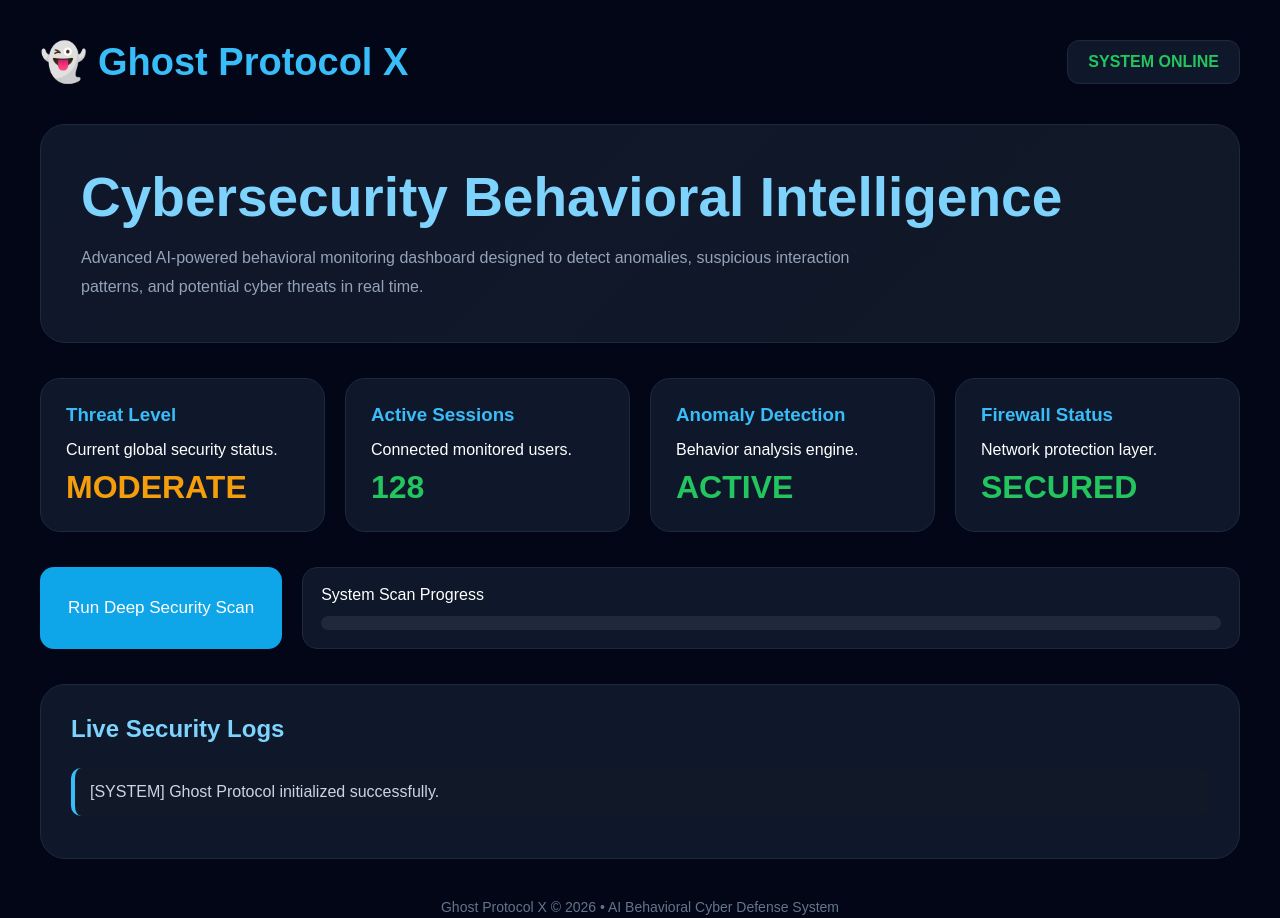
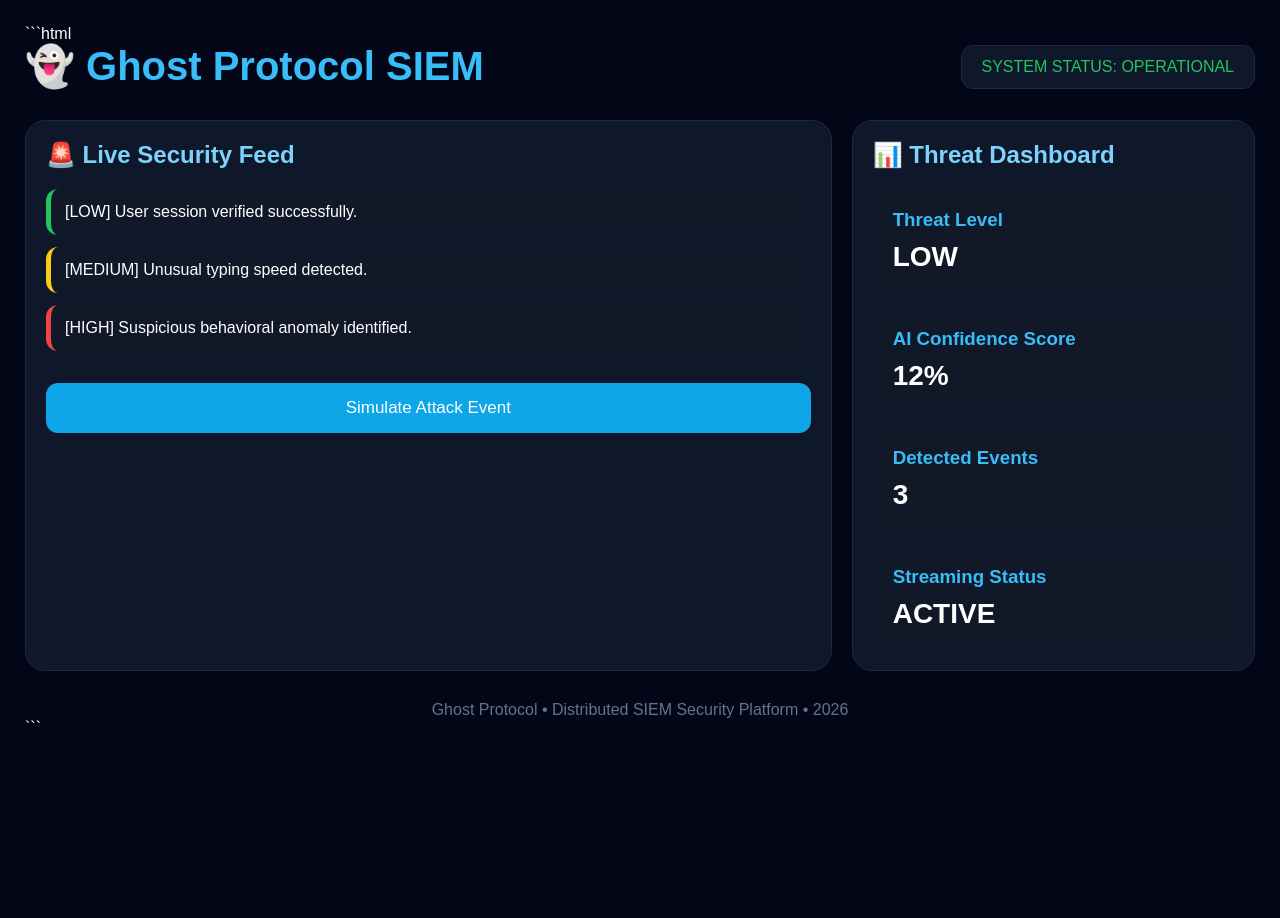
Before and after one commit to Djaoutiser/ghost-protocol, a plain HTML site: page index.html in a window 1280 px wide. After the commit the page ends 800 px from the top, so only its background shows below. Drawn offline with Linux system fonts and the light colour scheme.

Commit message:
Update index.html

````diff
--- a/index.html
+++ b/index.html
@@ -1,9 +1,11 @@
+```html
 <!DOCTYPE html>
 <html lang="en">
 <head>
-  <meta charset="UTF-8" />
-  <meta name="viewport" content="width=device-width, initial-scale=1.0"/>
-  <title>Ghost Protocol X</title>
+  <meta charset="UTF-8">
+  <meta name="viewport" content="width=device-width, initial-scale=1.0">
+
+  <title>Ghost Protocol SIEM</title>
 
   <style>
 
@@ -18,110 +20,97 @@
       background:#020617;
       color:white;
       min-height:100vh;
-      padding:40px;
-    }
-
-    .container{
-      max-width:1200px;
-      margin:auto;
+      padding:25px;
     }
 
     .topbar{
       display:flex;
       justify-content:space-between;
       align-items:center;
-      margin-bottom:40px;
+      margin-bottom:30px;
     }
 
-    .logo{
-      font-size:38px;
+    .title{
+      font-size:40px;
+      color:#38bdf8;
       font-weight:bold;
-      color:#38bdf8;
     }
 
-    .status-live{
+    .status{
       background:#0f172a;
       padding:12px 20px;
       border-radius:12px;
       border:1px solid #1e293b;
       color:#22c55e;
-      font-weight:bold;
-    }
-
-    .hero{
-      background:linear-gradient(135deg,#0f172a,#111827);
-      padding:40px;
-      border-radius:25px;
-      margin-bottom:35px;
-      border:1px solid #1e293b;
-    }
-
-    .hero h1{
-      font-size:55px;
-      margin-bottom:15px;
-      color:#7dd3fc;
-    }
-
-    .hero p{
-      color:#94a3b8;
-      line-height:1.8;
-      max-width:800px;
     }
 
     .grid{
       display:grid;
-      grid-template-columns:repeat(auto-fit,minmax(260px,1fr));
+      grid-template-columns:2fr 1fr;
       gap:20px;
-      margin-bottom:35px;
+    }
+
+    .panel{
+      background:#0f172a;
+      border:1px solid #1e293b;
+      border-radius:20px;
+      padding:20px;
+    }
+
+    .panel h2{
+      margin-bottom:20px;
+      color:#7dd3fc;
+    }
+
+    .logs{
+      max-height:500px;
+      overflow:auto;
+    }
+
+    .log{
+      background:#111827;
+      padding:14px;
+      border-radius:12px;
+      margin-bottom:12px;
+      border-left:5px solid #22c55e;
+    }
+
+    .medium{
+      border-left:5px solid #facc15;
+    }
+
+    .high{
+      border-left:5px solid #ef4444;
+    }
+
+    .cards{
+      display:flex;
+      flex-direction:column;
+      gap:15px;
     }
 
     .card{
-      background:#0f172a;
-      padding:25px;
-      border-radius:20px;
-      border:1px solid #1e293b;
-      transition:0.3s;
-    }
-
-    .card:hover{
-      transform:translateY(-5px);
-      border-color:#38bdf8;
+      background:#111827;
+      padding:20px;
+      border-radius:16px;
     }
 
     .card h3{
-      margin-bottom:15px;
+      margin-bottom:10px;
       color:#38bdf8;
     }
 
-    .big{
-      font-size:32px;
+    .metric{
+      font-size:28px;
       font-weight:bold;
-      margin-top:10px;
-    }
-
-    .safe{
-      color:#22c55e;
-    }
-
-    .warning{
-      color:#f59e0b;
-    }
-
-    .danger{
-      color:#ef4444;
-    }
-
-    .scan-section{
-      display:flex;
-      gap:20px;
-      margin-bottom:35px;
-      flex-wrap:wrap;
     }
 
     button{
-      padding:18px 28px;
+      width:100%;
+      margin-top:20px;
+      padding:15px;
       border:none;
-      border-radius:14px;
+      border-radius:12px;
       background:#0ea5e9;
       color:white;
       font-size:17px;
@@ -133,57 +122,10 @@
       background:#0284c7;
     }
 
-    .progress-box{
-      flex:1;
-      min-width:250px;
-      background:#0f172a;
-      border-radius:15px;
-      padding:18px;
-      border:1px solid #1e293b;
-    }
-
-    .progress-bar{
-      width:100%;
-      height:14px;
-      background:#1e293b;
-      border-radius:20px;
-      overflow:hidden;
-      margin-top:12px;
-    }
-
-    .progress{
-      width:0%;
-      height:100%;
-      background:linear-gradient(to right,#06b6d4,#38bdf8);
-      transition:1s;
-    }
-
-    .logs{
-      background:#0f172a;
-      padding:30px;
-      border-radius:25px;
-      border:1px solid #1e293b;
-    }
-
-    .logs h2{
-      margin-bottom:25px;
-      color:#7dd3fc;
-    }
-
-    .log{
-      background:#111827;
-      padding:15px;
-      border-left:4px solid #38bdf8;
-      border-radius:10px;
-      margin-bottom:12px;
-      color:#cbd5e1;
-    }
-
     .footer{
+      margin-top:30px;
       text-align:center;
-      margin-top:40px;
       color:#64748b;
-      font-size:14px;
     }
 
   </style>
@@ -191,140 +133,144 @@
 
 <body>
 
-  <div class="container">
+  <div class="topbar">
 
-    <div class="topbar">
-      <div class="logo">👻 Ghost Protocol X</div>
-      <div class="status-live">SYSTEM ONLINE</div>
+    <div class="title">
+      👻 Ghost Protocol SIEM
     </div>
 
-    <div class="hero">
-      <h1>Cybersecurity Behavioral Intelligence</h1>
-
-      <p>
-        Advanced AI-powered behavioral monitoring dashboard designed to detect anomalies,
-        suspicious interaction patterns, and potential cyber threats in real time.
-      </p>
+    <div class="status">
+      SYSTEM STATUS: OPERATIONAL
     </div>
 
-    <div class="grid">
+  </div>
 
-      <div class="card">
-        <h3>Threat Level</h3>
-        <p>Current global security status.</p>
-        <div class="big warning" id="threat">
-          MODERATE
+  <div class="grid">
+
+    <div class="panel">
+
+      <h2>🚨 Live Security Feed</h2>
+
+      <div class="logs" id="logs">
+
+        <div class="log">
+          [LOW] User session verified successfully.
         </div>
+
+        <div class="log medium">
+          [MEDIUM] Unusual typing speed detected.
+        </div>
+
+        <div class="log high">
+          [HIGH] Suspicious behavioral anomaly identified.
+        </div>
+
       </div>
 
-      <div class="card">
-        <h3>Active Sessions</h3>
-        <p>Connected monitored users.</p>
-        <div class="big safe">
-          128
-        </div>
-      </div>
-
-      <div class="card">
-        <h3>Anomaly Detection</h3>
-        <p>Behavior analysis engine.</p>
-        <div class="big safe">
-          ACTIVE
-        </div>
-      </div>
-
-      <div class="card">
-        <h3>Firewall Status</h3>
-        <p>Network protection layer.</p>
-        <div class="big safe">
-          SECURED
-        </div>
-      </div>
+      <button onclick="generateAttack()">
+        Simulate Attack Event
+      </button>
 
     </div>
 
-    <div class="scan-section">
+    <div class="panel">
 
-      <button onclick="runScan()">
-        Run Deep Security Scan
-      </button>
+      <h2>📊 Threat Dashboard</h2>
 
-      <div class="progress-box">
-        <p>System Scan Progress</p>
+      <div class="cards">
 
-        <div class="progress-bar">
-          <div class="progress" id="progress"></div>
+        <div class="card">
+          <h3>Threat Level</h3>
+          <div class="metric" id="threatLevel">
+            LOW
+          </div>
         </div>
-      </div>
 
-    </div>
+        <div class="card">
+          <h3>AI Confidence Score</h3>
+          <div class="metric" id="score">
+            12%
+          </div>
+        </div>
 
-    <div class="logs">
+        <div class="card">
+          <h3>Detected Events</h3>
+          <div class="metric" id="events">
+            3
+          </div>
+        </div>
 
-      <h2>Live Security Logs</h2>
-
-      <div id="logsContainer">
-
-        <div class="log">
-          [SYSTEM] Ghost Protocol initialized successfully.
+        <div class="card">
+          <h3>Streaming Status</h3>
+          <div class="metric">
+            ACTIVE
+          </div>
         </div>
 
       </div>
 
     </div>
 
-    <div class="footer">
-      Ghost Protocol X © 2026 • AI Behavioral Cyber Defense System
-    </div>
+  </div>
 
+  <div class="footer">
+    Ghost Protocol • Distributed SIEM Security Platform • 2026
   </div>
 
   <script>
 
-    function runScan(){
+    let count = 3;
 
-      const logsContainer = document.getElementById("logsContainer");
-      const progress = document.getElementById("progress");
-      const threat = document.getElementById("threat");
+    function generateAttack(){
 
-      progress.style.width = "100%";
+      const logs = document.getElementById("logs");
 
-      const logs = [
+      const events = [
 
-        "[SCAN] Initializing deep analysis...",
-        "[AI] Monitoring user behavioral metrics...",
-        "[NETWORK] Firewall integrity verified.",
-        "[ENGINE] No intrusion patterns detected.",
-        "[SYSTEM] Threat analysis completed.",
-        "[SECURITY] Environment stable and protected."
+        {
+          text:"[LOW] Session activity remains stable.",
+          class:"log",
+          level:"LOW",
+          score:"18%"
+        },
+
+        {
+          text:"[MEDIUM] Behavioral inconsistency detected.",
+          class:"log medium",
+          level:"MEDIUM",
+          score:"61%"
+        },
+
+        {
+          text:"[HIGH] Potential intrusion attempt detected.",
+          class:"log high",
+          level:"HIGH",
+          score:"94%"
+        }
 
       ];
 
-      logsContainer.innerHTML = "";
+      const randomEvent =
+        events[Math.floor(Math.random() * events.length)];
 
-      logs.forEach((log,index)=>{
+      const div = document.createElement("div");
 
-        setTimeout(()=>{
+      div.className = randomEvent.class;
 
-          logsContainer.innerHTML += `
-            <div class="log">${log}</div>
-          `;
+      div.innerText = randomEvent.text;
 
-        },index * 700);
+      logs.prepend(div);
 
-      });
+      document.getElementById("threatLevel")
+      .innerText = randomEvent.level;
 
-      const levels = ["LOW","MODERATE","STABLE"];
-      const colors = ["#22c55e","#f59e0b","#38bdf8"];
+      document.getElementById("score")
+      .innerText = randomEvent.score;
 
-      const random = Math.floor(Math.random()*3);
+      count++;
 
-      setTimeout(()=>{
-
-        threat.innerText = levels[random];
-        threat.style.color = colors[random];
-
-      },2000);
+      document.getElementById("events")
+      .innerText = count;
 
     }
 
@@ -332,3 +278,4 @@
 
 </body>
 </html>
+```
````
